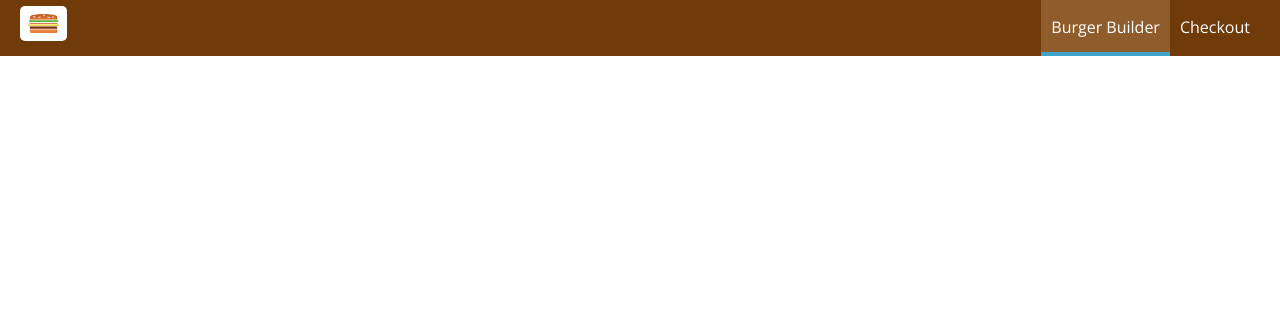
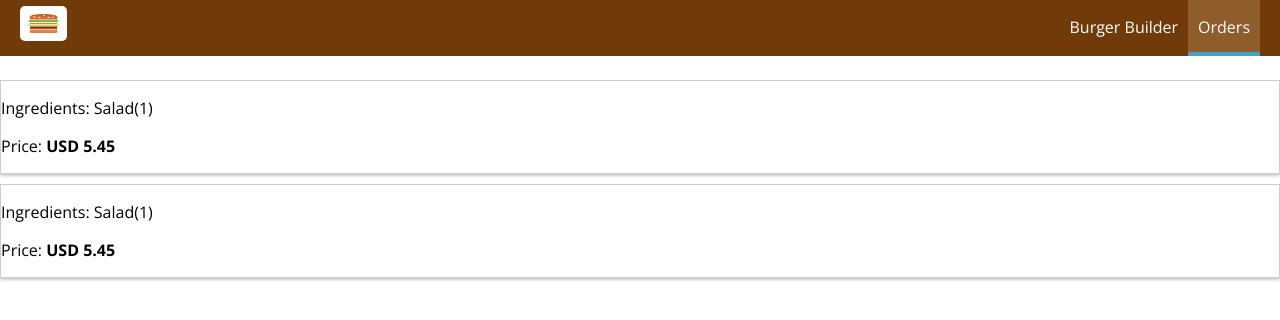
Before and after one commit to Rterrell25/Burger-Builder, a React (Create React App) app: page /orders in a window 1280 px wide. Shown: the top 320 px of the page. Built offline with nearby package versions, Linux system fonts and the light colour scheme.

Commit message:
added the my orders page that will display the users order history.  Currently the order component is hard coded into the orders container, but in the future the users order history will be pulled from firebase our db

```diff
--- a/src/App.js
+++ b/src/App.js
@@ -3,6 +3,7 @@
 import Layout from "./components/Layout/Layout";
 import BurgerBuilder from "./containers/BurgerBuilder/BurgerBuilder";
 import Checkout from "./containers/Checkout/Checkout";
+import Orders from "./containers/Orders/Orders";
 
 export default class App extends Component {
   render() {
@@ -11,6 +12,7 @@
         <Layout>
           <Switch>
             <Route path="/checkout" component={Checkout} />
+            <Route path="/orders" component={Orders} />
             <Route path="/" exact component={BurgerBuilder} />
           </Switch>
         </Layout>
--- a/src/components/Burger/BuildControls/BuildControls.module.css
+++ b/src/components/Burger/BuildControls/BuildControls.module.css
@@ -7,8 +7,6 @@
   box-shadow: 0 2px 1px #ccc;
   margin: auto;
   padding: 20px 0;
-  position: absolute;
-  bottom: 0;
 }
 
 .OrderButton {
--- a/src/components/Navigation/NavigationItems/NavigationItem/NavigationItem.js
+++ b/src/components/Navigation/NavigationItems/NavigationItem/NavigationItem.js
@@ -1,13 +1,18 @@
 import React from "react";
+import { NavLink } from "react-router-dom";
 import classes from "./NavigationItem.module.css";
 
 export default function NavigationItem(props) {
   return (
     <div>
       <li className={classes.NavigationItem}>
-        <a href={props.link} className={props.active ? classes.active : null}>
+        <NavLink
+          to={props.link}
+          exact={props.exact}
+          activeClassName={classes.active}
+        >
           {props.children}
-        </a>
+        </NavLink>
       </li>
     </div>
   );
--- a/src/components/Navigation/NavigationItems/NavigationItems.js
+++ b/src/components/Navigation/NavigationItems/NavigationItems.js
@@ -5,10 +5,10 @@
 export default function NavigationItems() {
   return (
     <ul className={classes.NavigationItems}>
-      <NavigationItem link="/" active>
+      <NavigationItem link="/" exact>
         Burger Builder
       </NavigationItem>
-      <NavigationItem link="/">Checkout</NavigationItem>
+      <NavigationItem link="/orders">Orders</NavigationItem>
     </ul>
   );
 }
--- /dev/null
+++ b/src/components/Order/Order.js
@@ -0,0 +1,13 @@
+import React from "react";
+import classes from "./Order.module.css";
+
+export default function Order(props) {
+  return (
+    <div className={classes.Order}>
+      <p>Ingredients: Salad(1)</p>
+      <p>
+        Price: <strong>USD 5.45</strong>
+      </p>
+    </div>
+  );
+}
--- /dev/null
+++ b/src/components/Order/Order.module.css
@@ -0,0 +1,7 @@
+.Order {
+  width: 100%;
+  border: 1px solid #ccc;
+  box-shadow: 0 2px 3px #ccc;
+  margin: 10px auto;
+  box-sizing: border-box;
+}
--- /dev/null
+++ b/src/containers/Orders/Orders.js
@@ -0,0 +1,13 @@
+import React, { Component } from "react";
+import Order from "../../components/Order/Order";
+
+export default class Orders extends Component {
+  render() {
+    return (
+      <div>
+        <Order />
+        <Order />
+      </div>
+    );
+  }
+}
```
